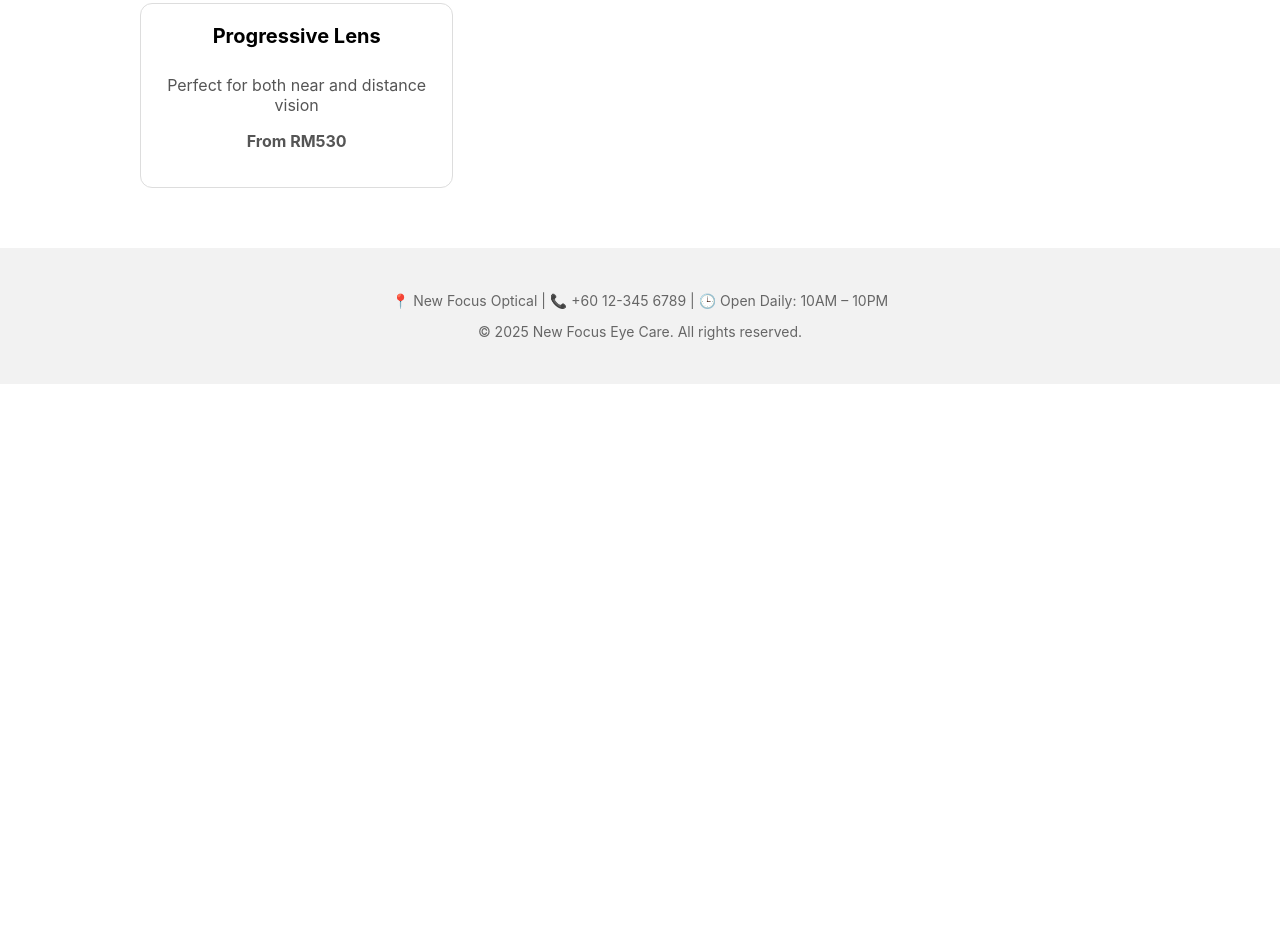
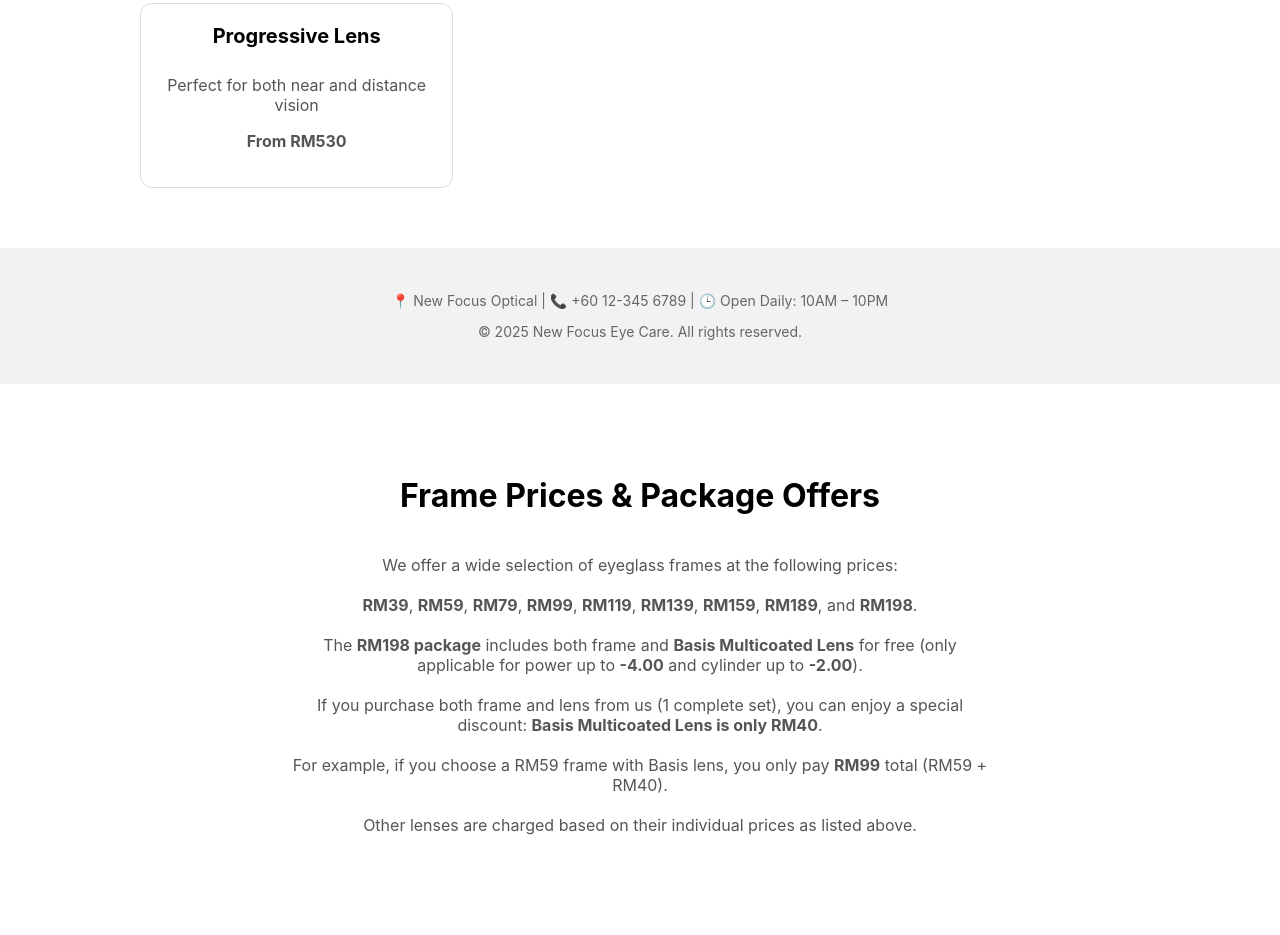
Before and after one commit to VictorSaw/Victor-Saw, a plain HTML site: page NewFocus.html in a window 1280 px wide. Shown: the part 1044-1979 px from the top of the page. Before the commit the page ends 1428 px from the top, so only its background shows below. Drawn offline with Linux system fonts and the light colour scheme.

Commit message:
Update NewFocus.html

```diff
--- a/NewFocus.html
+++ b/NewFocus.html
@@ -185,3 +185,21 @@
 
 </body>
 </html>
+
+<section class="section" id="packages">
+  <h3>Frame Prices & Package Offers</h3>
+  <p style="max-width: 700px; margin: 0 auto 40px; font-size: 16px; color: #555;">
+    We offer a wide selection of eyeglass frames at the following prices:
+    <br><br>
+    <strong>RM39</strong>, <strong>RM59</strong>, <strong>RM79</strong>, <strong>RM99</strong>, <strong>RM119</strong>, <strong>RM139</strong>, <strong>RM159</strong>, <strong>RM189</strong>, and <strong>RM198</strong>.
+    <br><br>
+    The <strong>RM198 package</strong> includes both frame and <strong>Basis Multicoated Lens</strong> for free (only applicable for power up to <strong>-4.00</strong> and cylinder up to <strong>-2.00</strong>).
+    <br><br>
+    If you purchase both frame and lens from us (1 complete set), you can enjoy a special discount:
+    <strong>Basis Multicoated Lens is only RM40</strong>.
+    <br><br>
+    For example, if you choose a RM59 frame with Basis lens, you only pay <strong>RM99</strong> total (RM59 + RM40).
+    <br><br>
+    Other lenses are charged based on their individual prices as listed above.
+  </p>
+</section>
```
